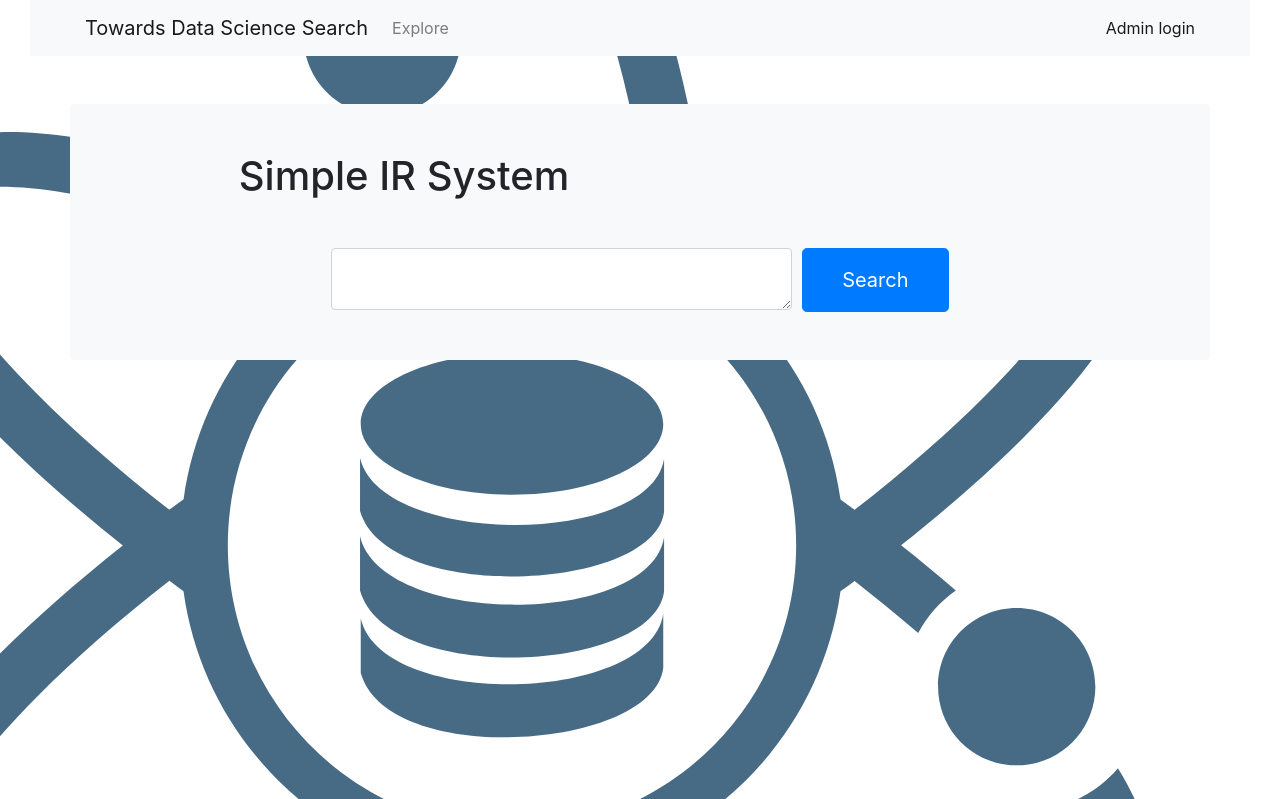
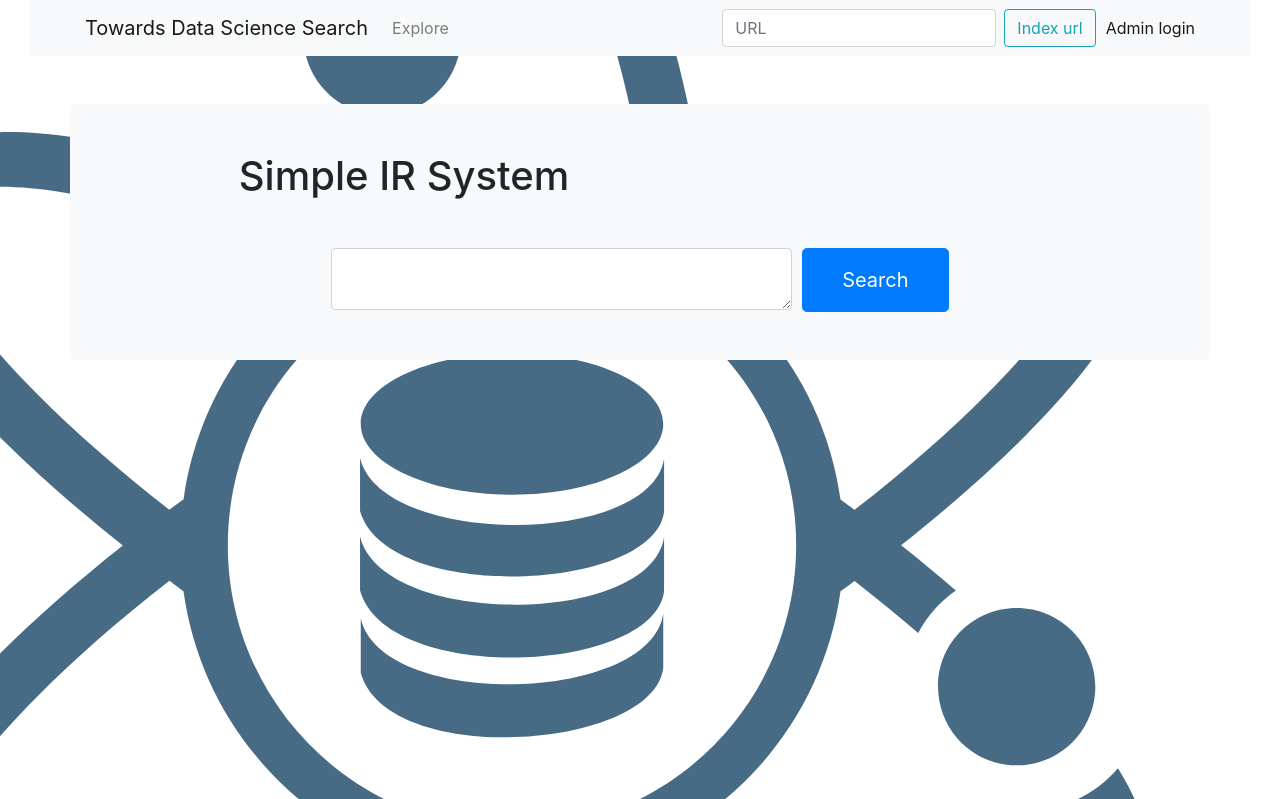
Before and after one commit to danschnurp/IRS-Towards-Data-Science, a Django app: page / in a window 1280 px wide. Shown: the top 799 px of the page. Run offline with Django 4.2, Linux system fonts and the light colour scheme; some libraries are stand-ins or nearby versions.

Commit message:
index url button added

```diff
--- a/web_app/search/templates/search/index.html
+++ b/web_app/search/templates/search/index.html
@@ -40,15 +40,12 @@
                     <li class="nav-item" role="presentation"></li>
                     <li class="nav-item" role="presentation"><a class="nav-link" >Explore</a></li>
                 </ul>
-                {% if display_search %}
-                <form class="form-inline my-2 my-lg-0" style="margin-right: 10px" action="{% url 'search:question_search' %}" method="get">
-                    <input class="form-control mr-sm-2" type="search" name="search_text" placeholder="Search" aria-label="Search">
-                    <button class="btn btn-outline-info my-2 my-sm-0" type="submit">Search</button>
+
+                <form class="form-inline my-2 my-lg-0" style="margin-right: 10px" method="get">
+                    <input class="form-control mr-sm-2" type="search" name="search_text" placeholder="URL" aria-label="URL">
+                    <button class="btn btn-outline-info my-2 my-sm-0" type="submit">Index url</button>
                 </form>
-                <form class="form-inline my-2 my-lg-0" style="margin-right: 10px" method="get">
-                    <button class="btn btn-outline-info my-2 my-sm-0" type="submit">Post Your Question</button>
-                </form>
-                {% endif %}
+
                 <span class="navbar-text actions"> <a class="login" href="#">Admin login</a></span></div>
         </div>
     </nav>
```
